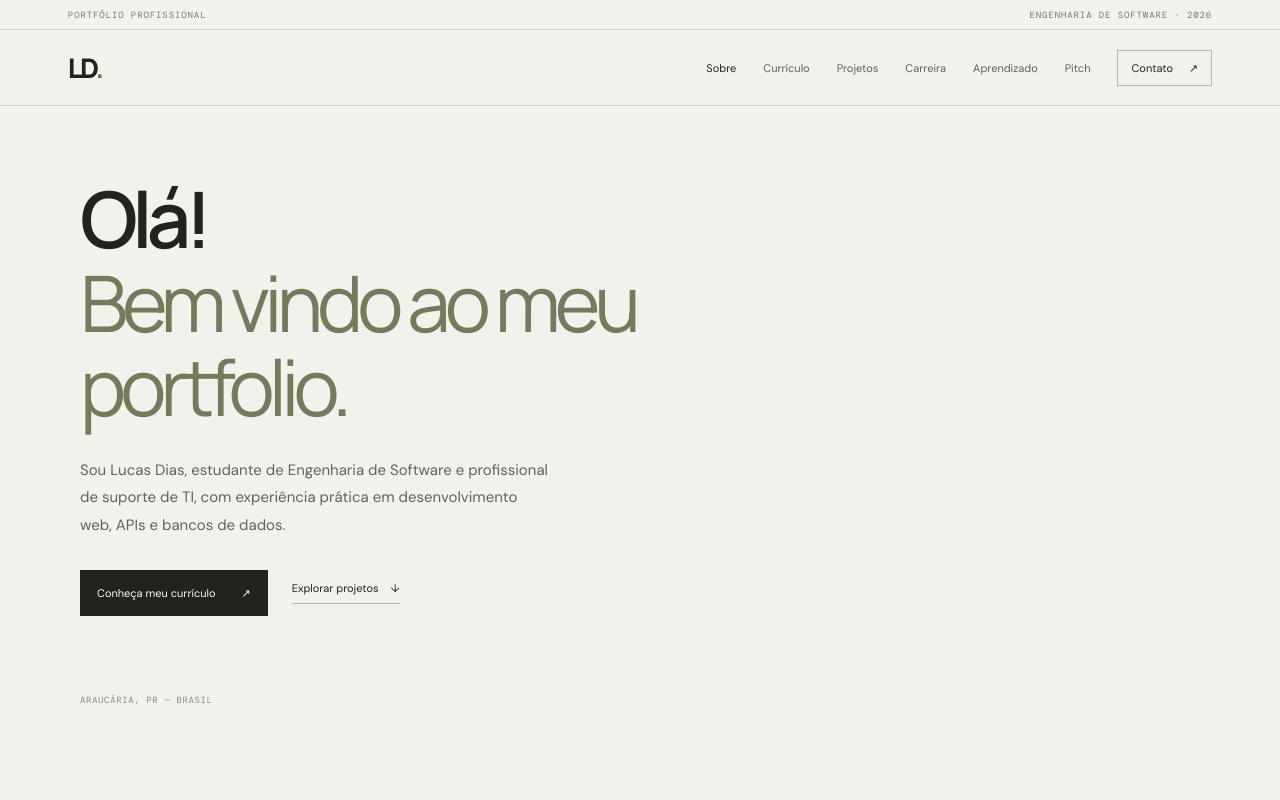
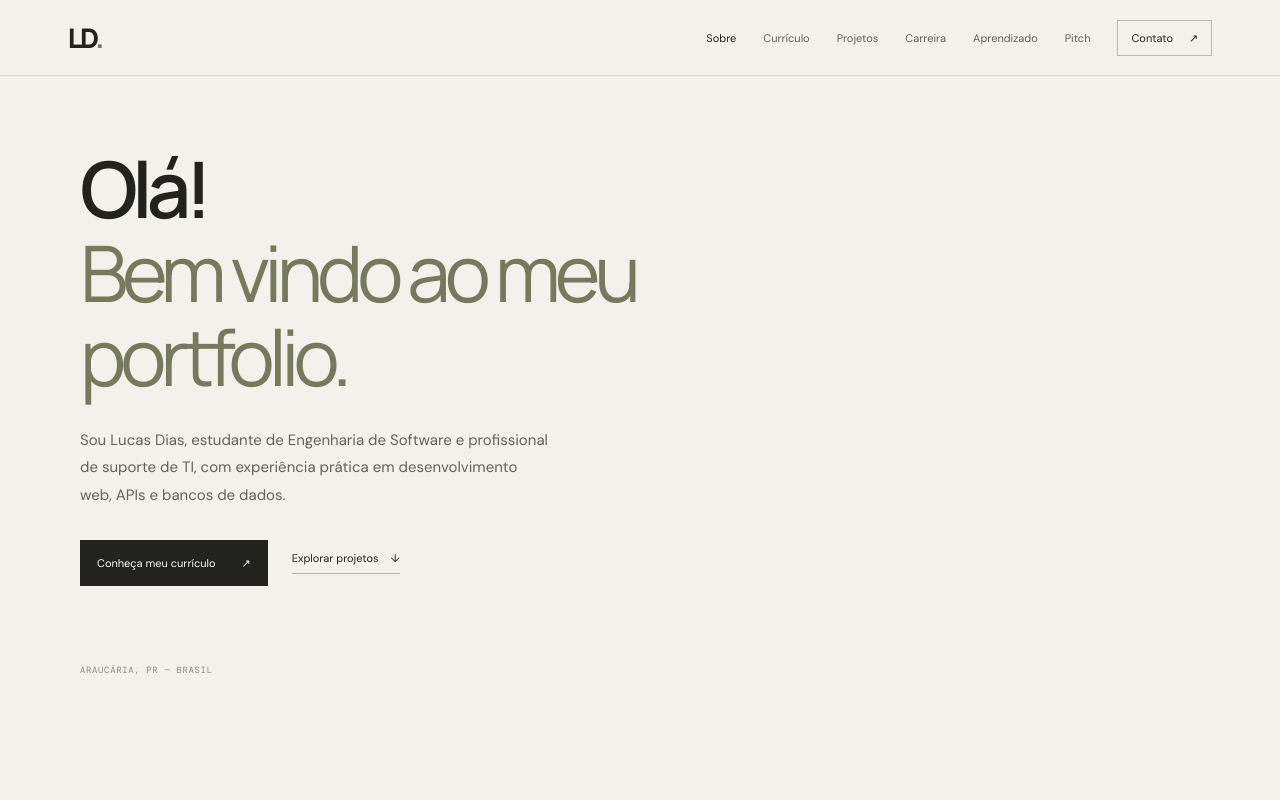
Before and after one commit to lucasmorada/lucas-portfoliodesign, a plain HTML site: page index.html in a window 1280 px wide. Shown: the top 800 px of the page. Drawn offline with nearby package versions, Linux system fonts and the light colour scheme; no server answers.

Commit message:
remoção de div topo

```diff
--- a/index.html
+++ b/index.html
@@ -13,7 +13,6 @@
   <script src="script.js" defer></script>
 </head>
 <body>
-  <div class="topline"><span>PORTFÓLIO PROFISSIONAL</span><span>ENGENHARIA DE SOFTWARE <i>·</i> 2026</span></div>
   <header class="site-header">
     <a class="wordmark" href="#inicio" aria-label="Lucas Dias, início">LD<span>.</span></a>
     <button class="menu-toggle" aria-label="Abrir menu" aria-expanded="false"><span></span><span></span></button>
```
